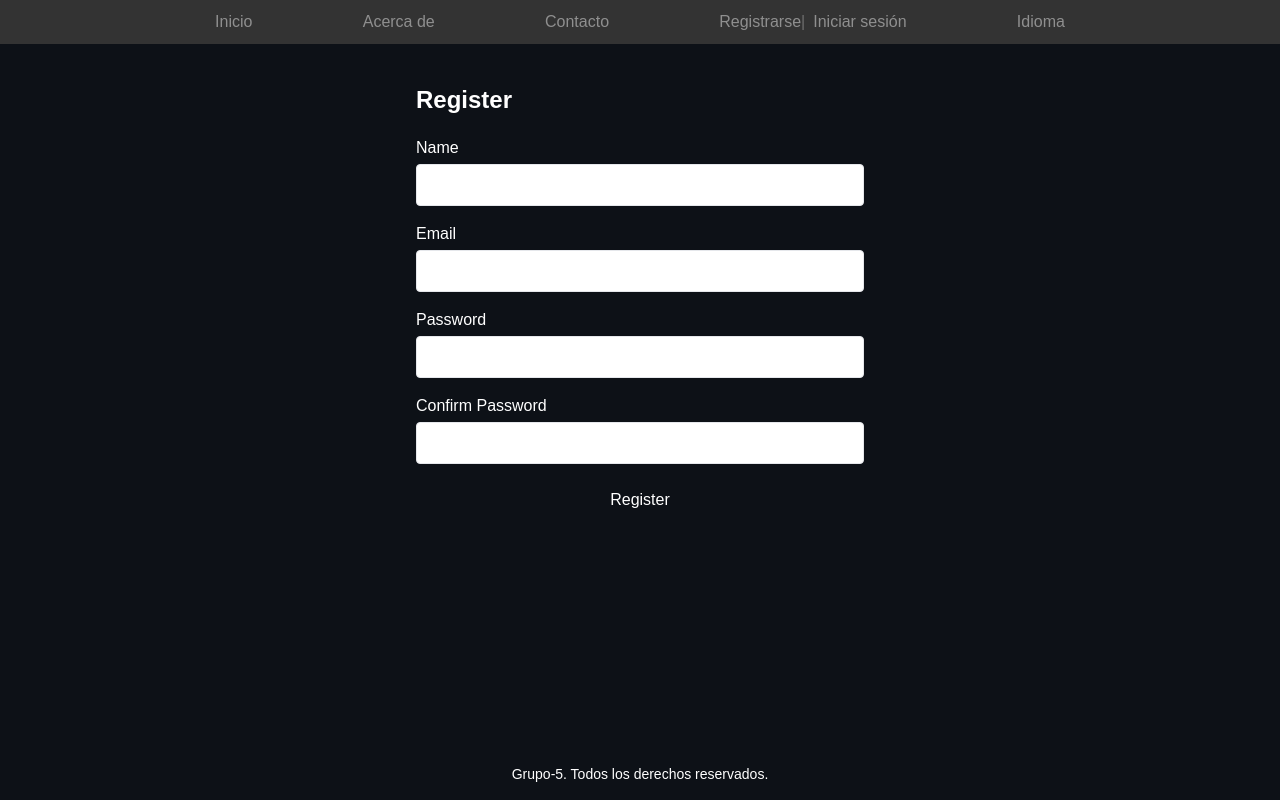
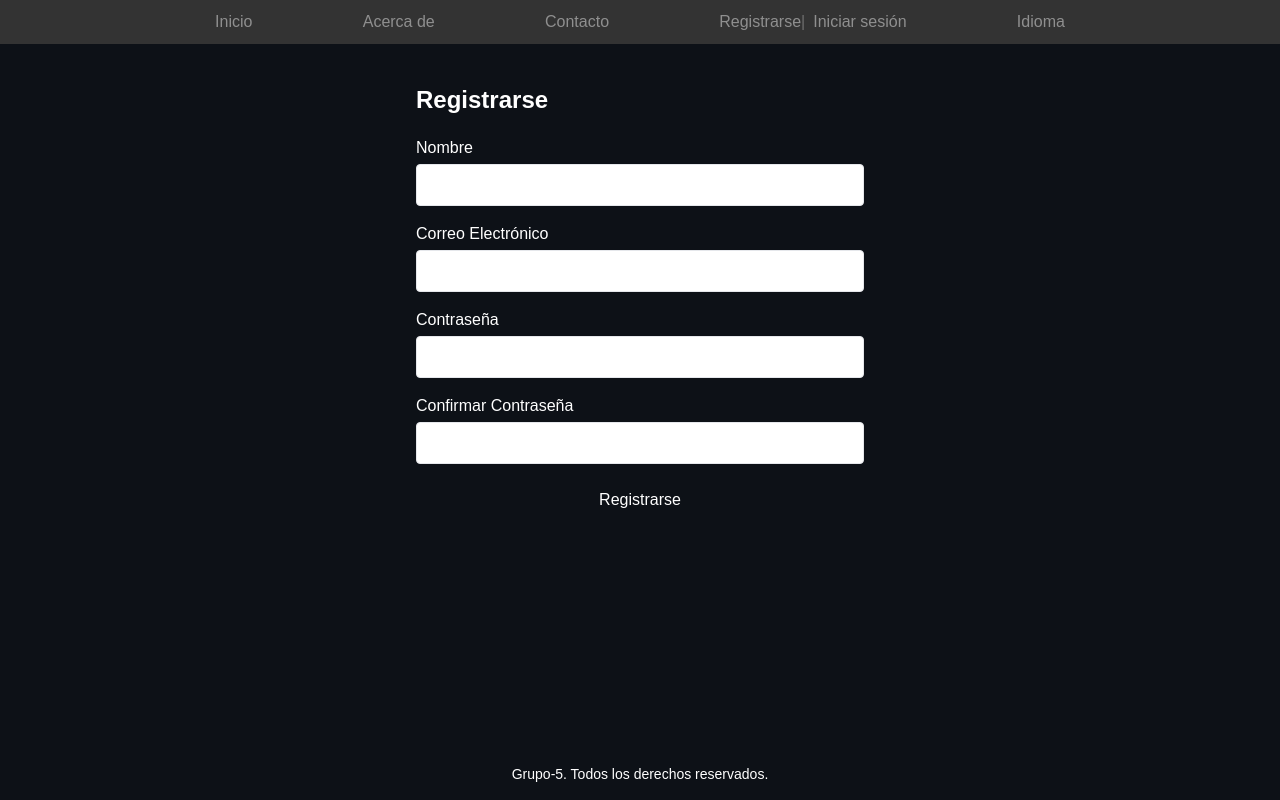
Before and after one commit to Afarx1/Proyecto-Software-Grupo-5, a Next.js app: page /register in a window 1280 px wide. Built offline with nearby package versions, Linux system fonts and the light colour scheme.

Commit message:
Semana 3: Ingles y español register/login
-Se añadio la opcion de ingles y español en el register y login

```diff
--- a/src/app/login/page.js
+++ b/src/app/login/page.js
@@ -1,9 +1,11 @@
 'use client'
 
-import { useState } from 'react'
+import { useState, useContext } from 'react'
 import { useRouter } from 'next/navigation'
+import { LanguageContext } from '@/context/LanguageContext';
 
 export default function Login() {
+  const { language } = useContext(LanguageContext)
   const [email, setEmail] = useState('')
   const [password, setPassword] = useState('')
   const [error, setError] = useState('')
@@ -26,17 +28,19 @@ export default function Login() {
         setError(data.message)
       }
     } catch (error) {
-      setError('An error occurred. Please try again.')
+      setError(language === 'en' ? 'An error occurred. Please try again.' : 'Ocurrió un error. Inténtalo de nuevo.')
     }
   }
 
   return (
     <div className="max-w-md mx-auto mt-10">
-      <h1 className="text-2xl font-bold mb-5">Login</h1>
+      <h1 className="text-2xl font-bold mb-5">
+        {language === 'en' ? 'Login' : 'Iniciar sesión'}
+      </h1>
       <form onSubmit={handleSubmit} className="space-y-4">
         <div>
           <label htmlFor="email" className="block mb-1">
-            Email
+            {language === 'en' ? 'Email' : 'Correo Electrónico'}
           </label>
           <input
             type="email"
@@ -49,7 +53,7 @@ export default function Login() {
         </div>
         <div>
           <label htmlFor="password" className="block mb-1">
-            Password
+            {language === 'en' ? 'Password' : 'Contraseña'}
           </label>
           <input
             type="password"
@@ -57,12 +61,12 @@ export default function Login() {
             value={password}
             onChange={(e) => setPassword(e.target.value)}
             required
-            className="w-full px-3 py-2 border rounded  text-black"
+            className="w-full px-3 py-2 border rounded text-black"
           />
         </div>
         {error && <p className="text-red-500">{error}</p>}
         <button type="submit" className="w-full bg-primary text-primary-foreground py-2 rounded">
-          Login
+          {language === 'en' ? 'Login' : 'Iniciar sesión'}
         </button>
       </form>
     </div>
--- a/src/app/register/page.js
+++ b/src/app/register/page.js
@@ -1,9 +1,11 @@
 'use client'
 
-import { useState } from 'react'
+import { useState, useContext } from 'react'
 import { useRouter } from 'next/navigation'
+import { LanguageContext } from '@/context/LanguageContext';
 
 export default function Register() {
+  const { language } = useContext(LanguageContext)
   const [name, setName] = useState('')
   const [email, setEmail] = useState('')
   const [password, setPassword] = useState('')
@@ -14,7 +16,7 @@ export default function Register() {
   const handleSubmit = async (e) => {
     e.preventDefault()
     if (password !== confirmPassword) {
-      setError('Passwords do not match')
+      setError(language === 'en' ? 'Passwords do not match' : 'Las contraseñas no coinciden')
       return
     }
     try {
@@ -30,17 +32,19 @@ export default function Register() {
         setError(data.message)
       }
     } catch (error) {
-      setError('An error occurred. Please try again.')
+      setError(language === 'en' ? 'An error occurred. Please try again.' : 'Ocurrió un error. Inténtalo de nuevo.')
     }
   }
 
   return (
     <div className="max-w-md mx-auto mt-10">
-      <h1 className="text-2xl font-bold mb-5">Register</h1>
+      <h1 className="text-2xl font-bold mb-5">
+        {language === 'en' ? 'Register' : 'Registrarse'}
+      </h1>
       <form onSubmit={handleSubmit} className="space-y-4">
         <div>
           <label htmlFor="name" className="block mb-1">
-            Name
+            {language === 'en' ? 'Name' : 'Nombre'}
           </label>
           <input
             type="text"
@@ -53,7 +57,7 @@ export default function Register() {
         </div>
         <div>
           <label htmlFor="email" className="block mb-1">
-            Email
+            {language === 'en' ? 'Email' : 'Correo Electrónico'}
           </label>
           <input
             type="email"
@@ -66,7 +70,7 @@ export default function Register() {
         </div>
         <div>
           <label htmlFor="password" className="block mb-1">
-            Password
+            {language === 'en' ? 'Password' : 'Contraseña'}
           </label>
           <input
             type="password"
@@ -79,7 +83,7 @@ export default function Register() {
         </div>
         <div>
           <label htmlFor="confirmPassword" className="block mb-1">
-            Confirm Password
+            {language === 'en' ? 'Confirm Password' : 'Confirmar Contraseña'}
           </label>
           <input
             type="password"
@@ -92,7 +96,7 @@ export default function Register() {
         </div>
         {error && <p className="text-red-500">{error}</p>}
         <button type="submit" className="w-full bg-primary text-primary-foreground py-2 rounded">
-          Register
+          {language === 'en' ? 'Register' : 'Registrarse'}
         </button>
       </form>
     </div>
```
